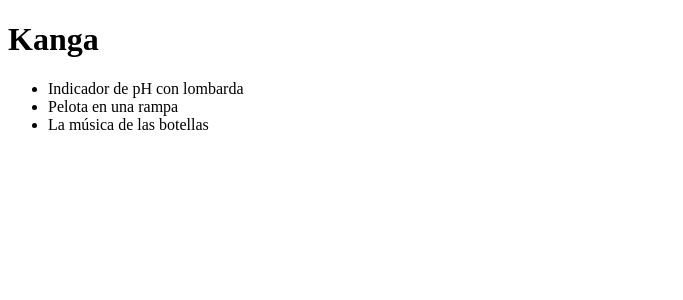
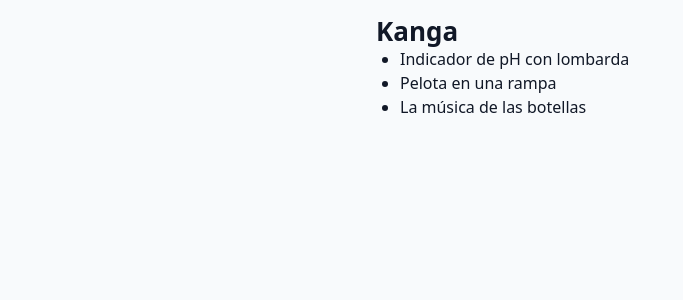
Before and after one commit to gvarelape/Hack4Edu, a React (Vite) app: page / in a window 1280 px wide. Shown: the top 300 px of the page, without its empty margins (0-683 px from the left). Built offline with nearby package versions, Linux system fonts and the light colour scheme.

Commit message:
core: añade los tokens de diseño y los estilos base

```diff
--- /dev/null
+++ b/src/core/estilos/base.css
@@ -0,0 +1,87 @@
+/* Estilos generales: solo etiquetas HTML. Los valores salen de tokens.css. */
+*,
+*::before,
+*::after {
+  box-sizing: border-box;
+}
+
+html {
+  -webkit-text-size-adjust: 100%;
+  text-size-adjust: 100%;
+}
+
+body {
+  margin: 0;
+  min-height: 100dvh;
+  background: var(--color-fondo);
+  color: var(--color-texto);
+  font-family: var(--fuente);
+  font-size: var(--texto-normal);
+  line-height: 1.5;
+  overflow-wrap: break-word;
+}
+
+/* En pantallas grandes, el contenido se centra. */
+#root {
+  max-width: var(--ancho-maximo);
+  margin-inline: auto;
+  padding: var(--espacio-3);
+}
+
+h1,
+h2,
+h3,
+p,
+ul,
+ol {
+  margin: 0;
+}
+
+h1 {
+  font-size: var(--texto-titulo);
+  line-height: 1.2;
+}
+
+h2 {
+  font-size: var(--texto-grande);
+  line-height: 1.3;
+}
+
+h3 {
+  font-size: var(--texto-normal);
+}
+
+ul,
+ol {
+  padding-left: var(--espacio-4);
+}
+
+a {
+  color: var(--color-primario);
+}
+
+/* Con letra de 16 px o más, iOS no acerca la pantalla al tocar un campo. */
+button,
+input,
+select,
+textarea {
+  font: inherit;
+  color: inherit;
+}
+
+img,
+video,
+canvas {
+  display: block;
+  max-width: 100%;
+  height: auto;
+}
+
+svg {
+  max-width: 100%;
+}
+
+:focus-visible {
+  outline: 2px solid var(--color-primario);
+  outline-offset: 2px;
+}
--- /dev/null
+++ b/src/core/estilos/tokens.css
@@ -0,0 +1,48 @@
+/* Variables de diseño de toda la app. Salen de DISENO.md: si cambia algo, se cambia en los dos. */
+:root {
+  /* Colores */
+  --color-primario: rgb(37, 99, 235);
+  --color-primario-suave: rgb(219, 234, 254);
+  --color-fondo: rgb(248, 250, 252);
+  --color-superficie: rgb(255, 255, 255);
+  --color-texto: rgb(17, 24, 39);
+  --color-texto-suave: rgb(75, 85, 99);
+  --color-borde: rgb(229, 231, 235);
+  --color-error: rgb(220, 38, 38);
+  --color-error-suave: rgb(254, 226, 226);
+  --color-exito: rgb(22, 163, 74);
+  --color-exito-suave: rgb(220, 252, 231);
+  --color-info-suave: rgb(219, 234, 254);
+  --color-sombra: rgba(17, 24, 39, 0.18);
+  --color-velo: rgba(17, 24, 39, 0.45);
+
+  /* Color por ciencia */
+  --color-quimica: rgb(126, 34, 206);
+  --color-fisica: rgb(194, 65, 12);
+  --color-sonido: rgb(21, 128, 61);
+
+  /* Colores de las gráficas, por rol */
+  --color-serie-medido: rgb(37, 99, 235);
+  --color-serie-teorico: rgb(220, 38, 38);
+  --color-serie-simulado: rgb(156, 163, 175);
+
+  /* Tipografía */
+  --fuente: system-ui, -apple-system, 'Segoe UI', Roboto, sans-serif;
+  --texto-pequeno: 14px;
+  --texto-normal: 16px;
+  --texto-grande: 20px;
+  --texto-titulo: 26px;
+  --texto-dato: 40px;
+
+  /* Espaciado y formas */
+  --espacio-1: 4px;
+  --espacio-2: 8px;
+  --espacio-3: 16px;
+  --espacio-4: 24px;
+  --espacio-5: 40px;
+  --radio: 14px;
+  --radio-pequeno: 8px;
+  --radio-chip: 999px;
+  --alto-boton: 52px;
+  --ancho-maximo: 560px;
+}
--- a/src/main.jsx
+++ b/src/main.jsx
@@ -1,5 +1,7 @@
 import { StrictMode } from 'react'
 import { createRoot } from 'react-dom/client'
+import './core/estilos/tokens.css'
+import './core/estilos/base.css'
 import { experimentos } from './registro'
 
 // PROVISIONAL: se sustituye por App.jsx en el prompt 7.
```
